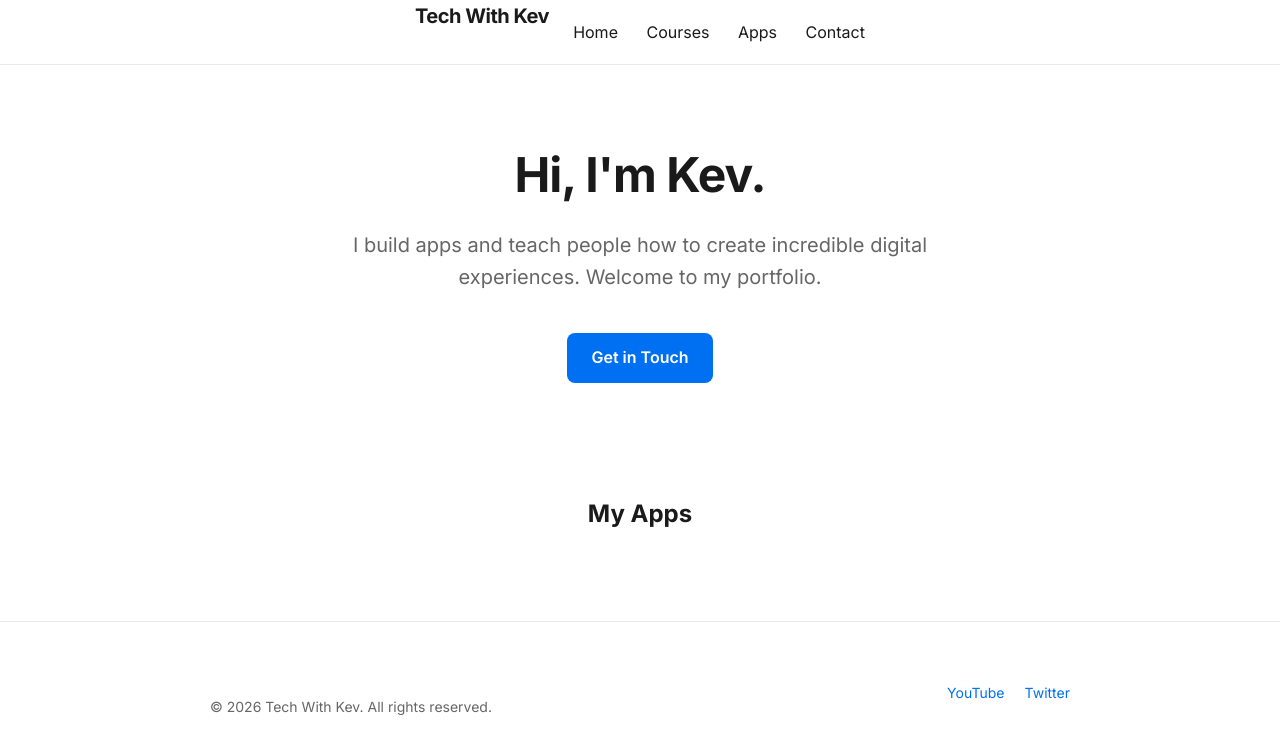
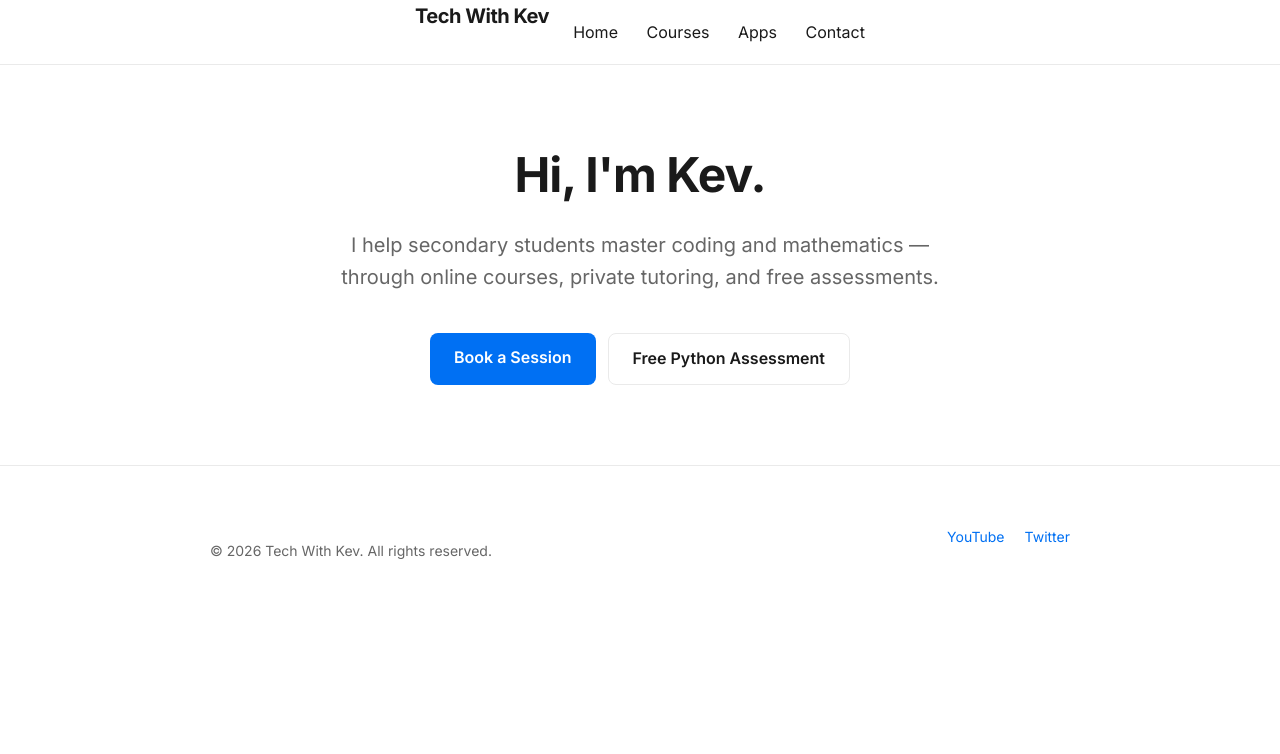
Before and after one commit to techwithkev/techwithkev.github.io, a Jekyll site: the page built from index.md, in a window 1280 px wide. Shown: the top 754 px of the page. Built offline with Jekyll 4.4.1, drawn with Linux system fonts in a browser that asks for light colours.

Commit message:
style(design): FINDING-006/007 — rewrite hero copy to be specific, add assessment CTA, hide empty apps section

```diff
--- a/index.md
+++ b/index.md
@@ -5,12 +5,14 @@ title: Home
 
 <section class="hero">
   <h1>Hi, I'm Kev.</h1>
-  <p>I build apps and teach people how to create incredible digital experiences. Welcome to my portfolio.</p>
-  <div class="mt-40">
-    <a href="/contact" class="button primary">Get in Touch</a>
+  <p>I help secondary students master coding and mathematics — through online courses, private tutoring, and free assessments.</p>
+  <div class="mt-40" style="display: flex; gap: 12px; justify-content: center; flex-wrap: wrap;">
+    <a href="/contact" class="button primary">Book a Session</a>
+    <a href="/pages/python_functions.html" class="button outline">Free Python Assessment</a>
   </div>
 </section>
 
+{% if site.apps.size > 0 %}
 <section id="apps" class="apps-section">
   <div class="wrapper">
     <h2 class="center">My Apps</h2>
@@ -25,3 +27,4 @@ title: Home
     </div>
   </div>
 </section>
+{% endif %}
```
